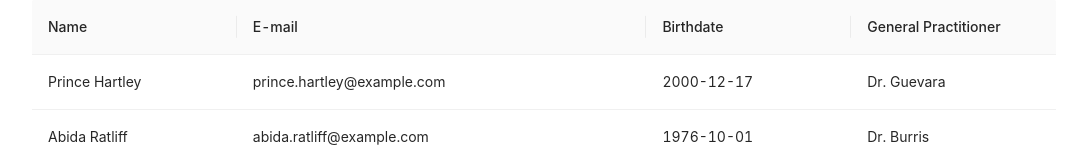
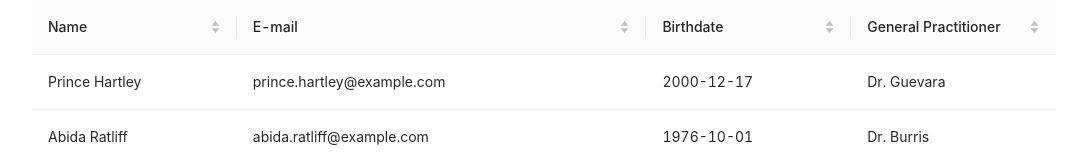
Before and after one commit to hokla-org/dojo-sante, a React (Create React App) app: page / in a window 1280 px wide. Shown: the top 160 px of the page, without its empty margins (96-1183 px from the left). Built offline with nearby package versions, Linux system fonts and the light colour scheme.

Commit message:
feat(App): implement column sorting

```diff
--- a/src/App.jsx
+++ b/src/App.jsx
@@ -11,24 +11,28 @@ function App() {
       dataIndex: 'name',
       key: 'name',
       width: '20%',
+      sorter: (p1, p2) => p1.name.localeCompare(p2.name),
     },
     {
       title: 'E-mail',
       dataIndex: 'email',
       key: 'email',
       width: '40%',
+      sorter: (p1, p2) => p1.email.localeCompare(p2.email),
     },
     {
       title: 'Birthdate',
       dataIndex: 'birthdate',
       key: 'birthdate',
       width: '20%',
+      sorter: (p1, p2) => p1.birthdate.localeCompare(p2.birthdate),
     },
     {
       title: 'General Practitioner',
       dataIndex: 'generalPractitioner',
       key: 'generalPractitioner',
       width: '20%',
+      sorter: (p1, p2) => p1.generalPractitioner.localeCompare(p2.generalPractitioner),
     },
   ];
 
```
